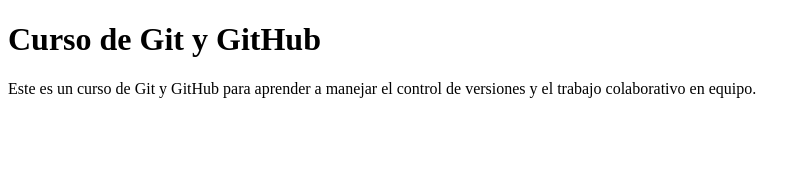
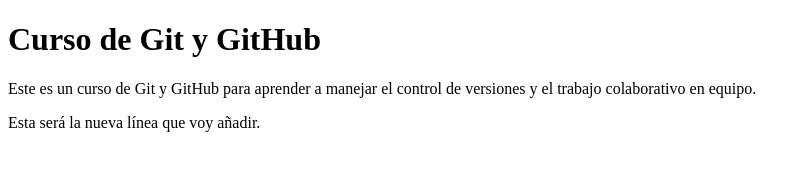
Before and after one commit to JesusReyes04/repoDespliegue, a plain HTML site: page index.html in a window 1280 px wide. Shown: the whole page, without its empty margins (0-811 px from the left). Drawn offline with Linux system fonts and the light colour scheme.

Commit message:
He añadido una nueva linea al index.html

```diff
--- a/index.html
+++ b/index.html
@@ -8,5 +8,10 @@
 <body>
     <h1>Curso de Git y GitHub</h1>
     <p>Este es un curso de Git y GitHub para aprender a manejar el control de versiones y el trabajo colaborativo en equipo.</p>
+
+    <!-- Una vez aquí ya podemos realizar los cambios que queramos. En este caso, voy añadir un comentario -->
+
+    <p>Esta será la nueva línea que voy añadir.</p>
+
 </body>
 </html>
```
